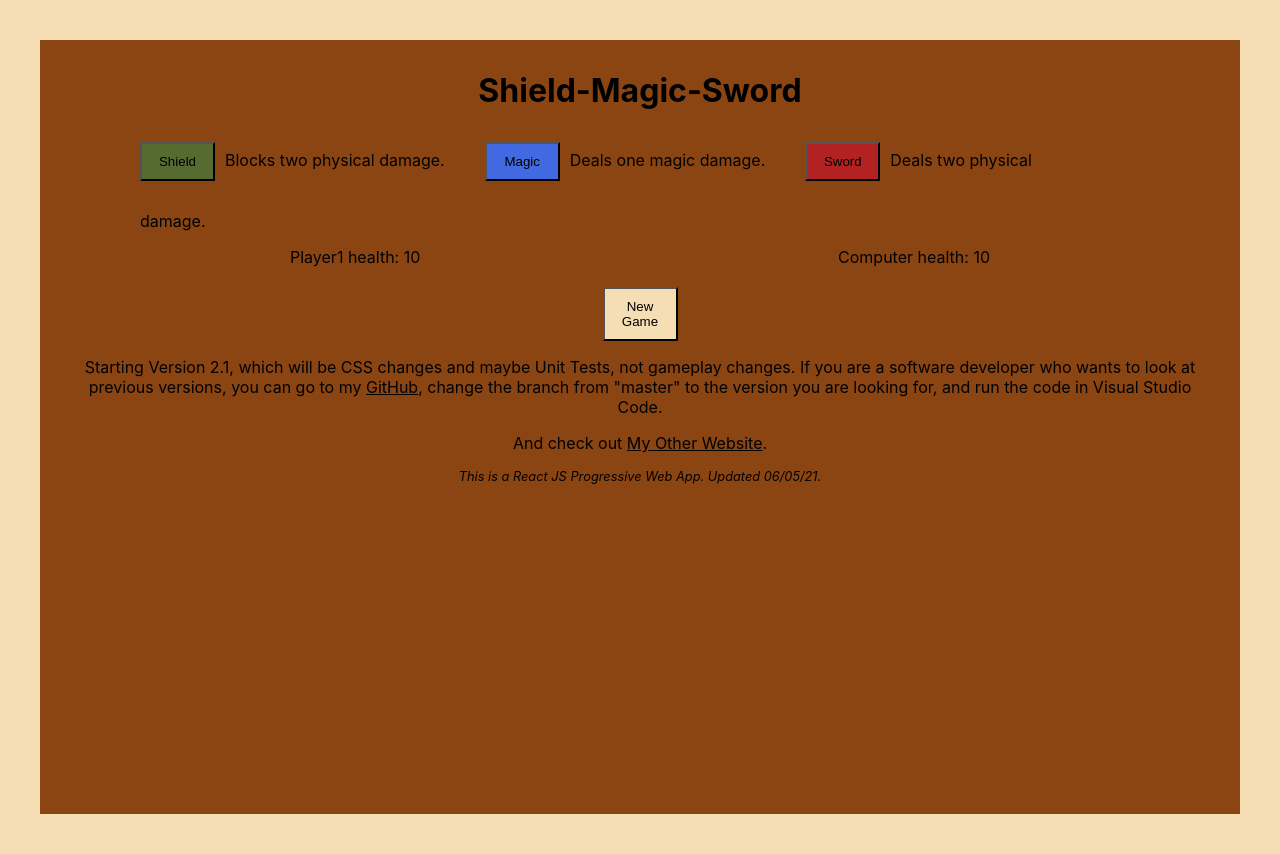
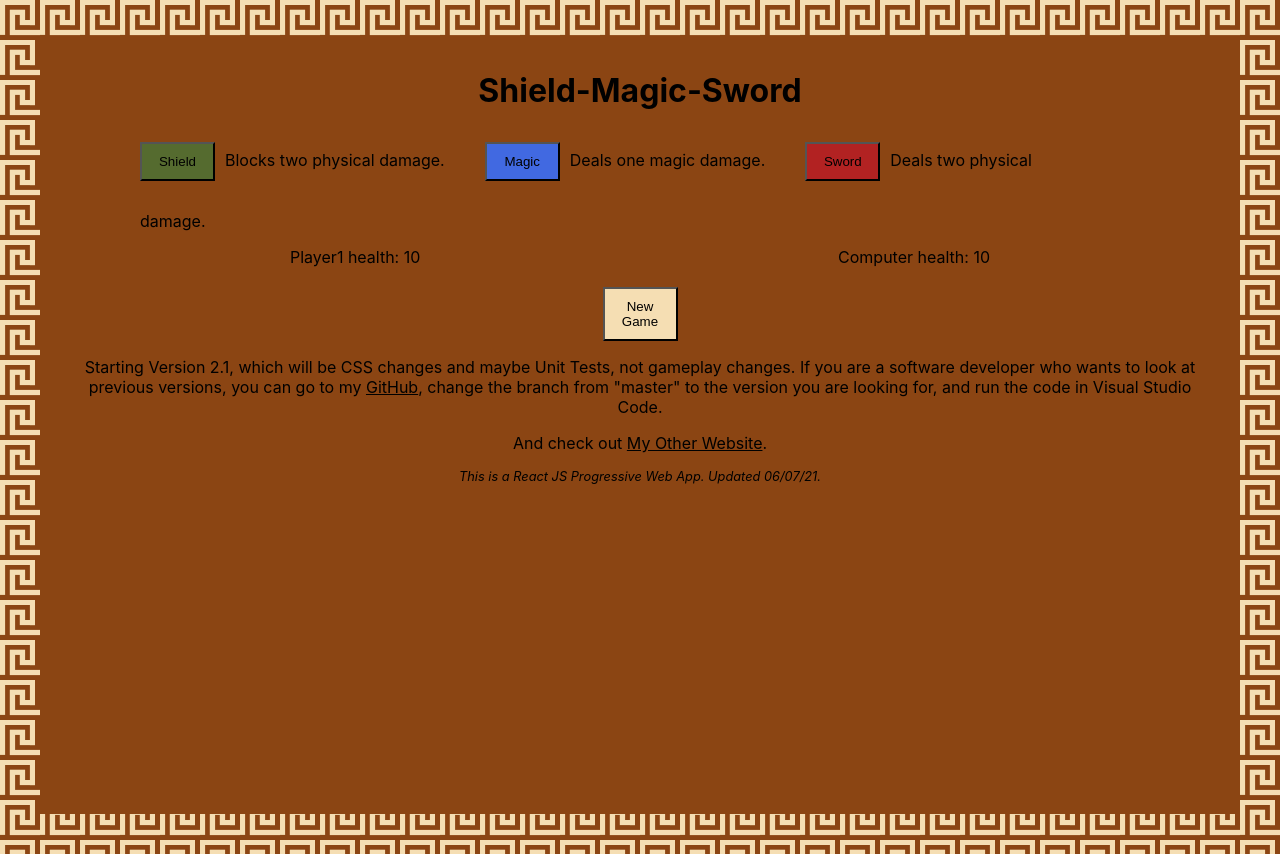
Before and after one commit to L1ndseyHerman/New_Shield_Magic_Sword, a React (Create React App) app: page / in a window 1280 px wide. Built offline with nearby package versions, Linux system fonts and the light colour scheme.

Commit message:
Epic background activated! (for computers, not phones)

```diff
--- a/src/App.js
+++ b/src/App.js
@@ -247,7 +247,7 @@ function App()
           GitHub</a>, change the branch from &quot;master&quot; to the version you are looking for,
           and run the code in Visual Studio Code.</p>
         <p>And check out <a href="https://l1ndseyherman.github.io/">My Other Website</a>.</p>
-        <footer>This is a React JS Progressive Web App. Updated 06/05/21.</footer>
+        <footer>This is a React JS Progressive Web App. Updated 06/07/21.</footer>
       </div>
     </main>
   );
--- a/src/index.css
+++ b/src/index.css
@@ -21,7 +21,8 @@ code {
 */
 
 main {
-  background-color: wheat;
+  /*background-color: wheat;*/
+  background-image: url(MeanderBorder40px.png);
   padding-bottom: 40px;
   padding-top: 40px;
 }
@@ -109,6 +110,8 @@ footer {
 
 @media only screen and (max-width: 1024px) {
   main {
+    background-image: none;
+    background-color: wheat;
     padding-bottom: 10px;
     padding-top: 10px;
   }
```
Also changed, not shown: src/MeanderBorder40px.png (added).
